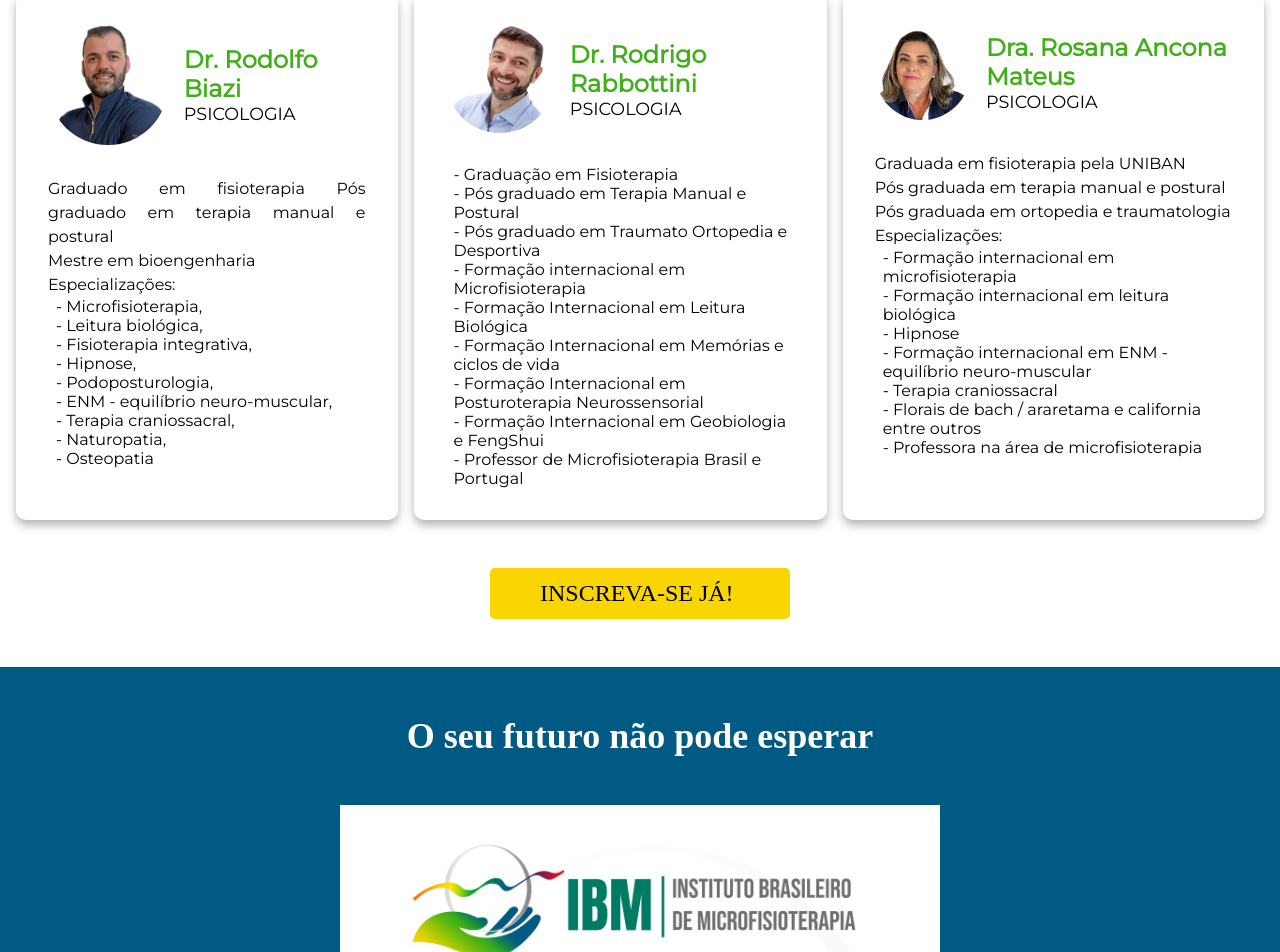
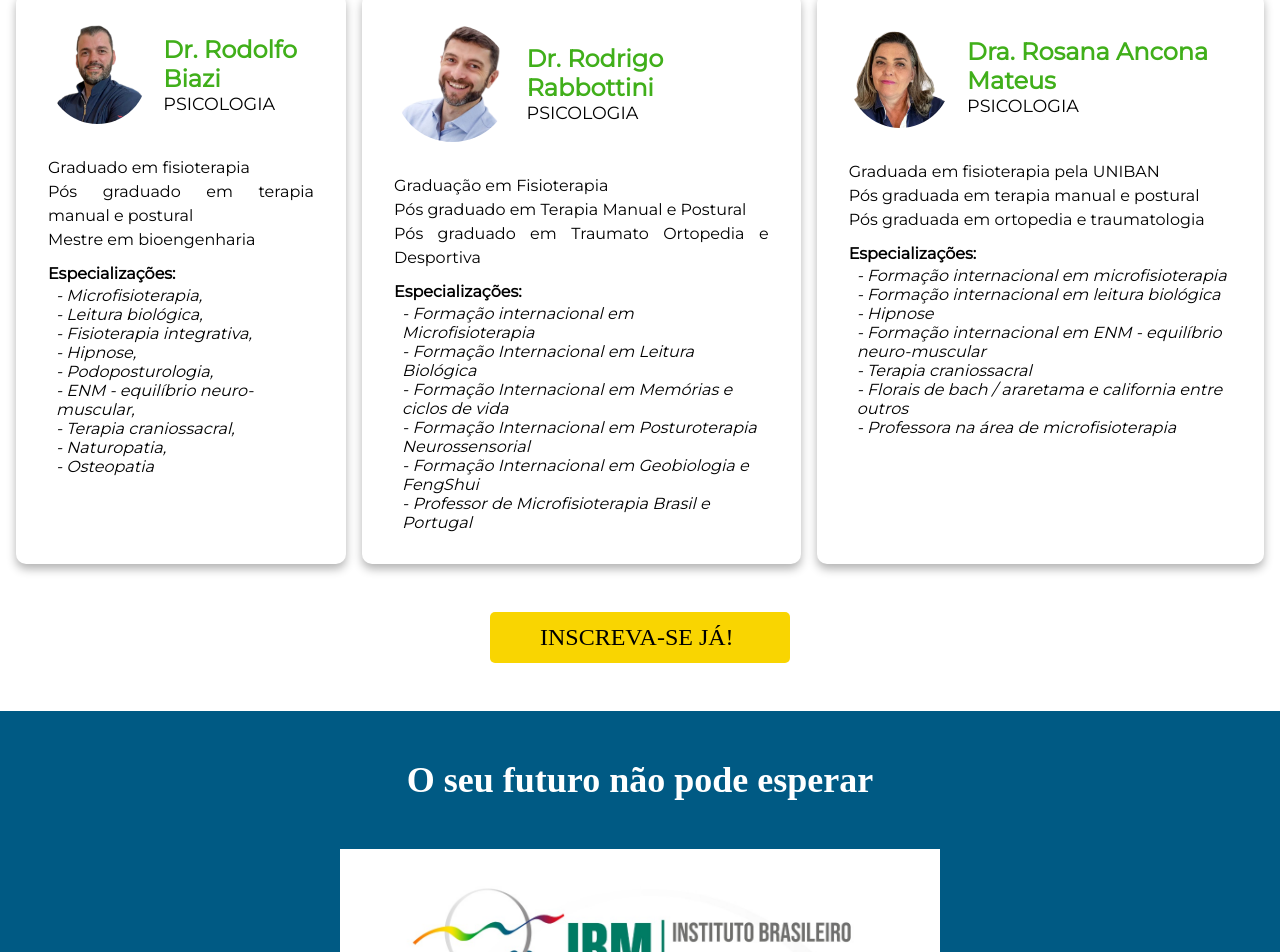
Before and after one commit to thiagosullivan/ibmicrofisioterapia, a Next.js app: page / in a window 1280 px wide. Shown: the part 3749-4701 px from the top of the page. Built offline with nearby package versions, Linux system fonts and the light colour scheme; a web font is replaced by a local one.

Commit message:
info changes

```diff
--- a/components/sectionSix/SectionSix.js
+++ b/components/sectionSix/SectionSix.js
@@ -20,10 +20,11 @@
                     </div>
                 </div>
                 <div className='sixCard__txt'>
-                    <p>Graduado em fisioterapia Pós graduado em terapia manual e postural</p>
+                    <p>Graduado em fisioterapia</p>
+                    <p>Pós graduado em terapia manual e postural</p>
                     <p>Mestre em bioengenharia</p>
-                    <p>Especializações:</p>
                     <ul>
+                        <p><strong>Especializações:</strong></p>
                         <li>- Microfisioterapia,</li>
                         <li>- Leitura biológica,</li>
                         <li>- Fisioterapia integrativa,</li>
@@ -46,10 +47,11 @@
                     </div>
                 </div>
                 <div className='sixCard__txt'>
+                    <p>Graduação em Fisioterapia</p>
+                    <p>Pós graduado em Terapia Manual e Postural</p>
+                    <p>Pós graduado em Traumato Ortopedia e Desportiva</p>
                     <ul>
-                        <li>- Graduação em Fisioterapia </li>
-                        <li>- Pós graduado em Terapia Manual e Postural</li>
-                        <li>- Pós graduado em Traumato Ortopedia e Desportiva</li>
+                        <p><strong>Especializações:</strong></p>
                         <li>- Formação internacional em Microfisioterapia</li>
                         <li>- Formação Internacional em Leitura Biológica</li>
                         <li>- Formação Internacional em Memórias e ciclos de vida</li>
@@ -71,8 +73,8 @@
                         <p>Graduada em fisioterapia pela UNIBAN </p>
                         <p>Pós graduada em terapia manual e postural </p>
                         <p>Pós graduada em ortopedia e traumatologia</p>
-                        <p>Especializações:</p>
                     <ul>
+                        <p><strong>Especializações:</strong></p>
                         <li>- Formação internacional em microfisioterapia</li>
                         <li>- Formação internacional em leitura biológica</li>
                         <li>- Hipnose</li>
--- a/components/sectionSix/style.js
+++ b/components/sectionSix/style.js
@@ -112,9 +112,16 @@
         width: 100%;
         text-align: justify;
         line-height: 1.5;
+
+
+    }
+
+    .sixCard__txt ul {
+        margin-top: 10px;
     }
 
     .sixCard__txt li {
         padding-left: .5rem;
+        font-style: italic;
     }
 `;
```
